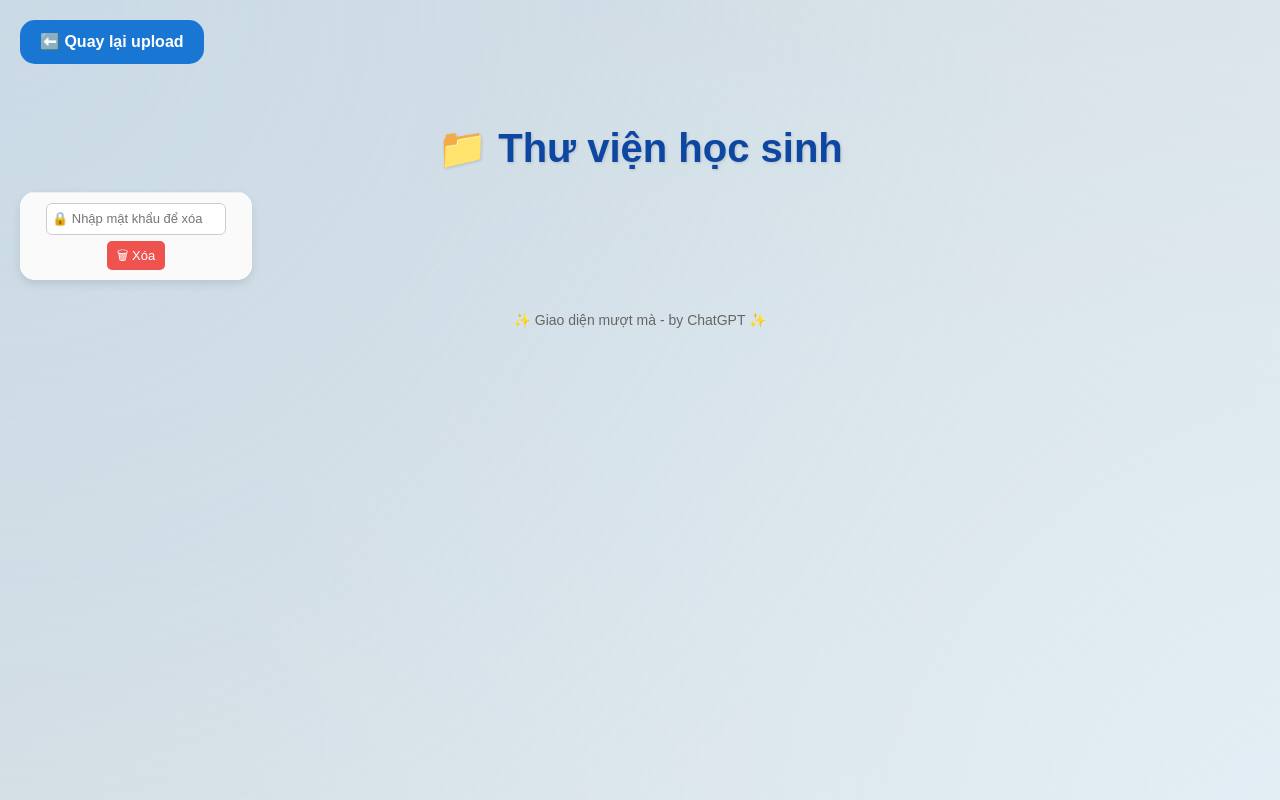
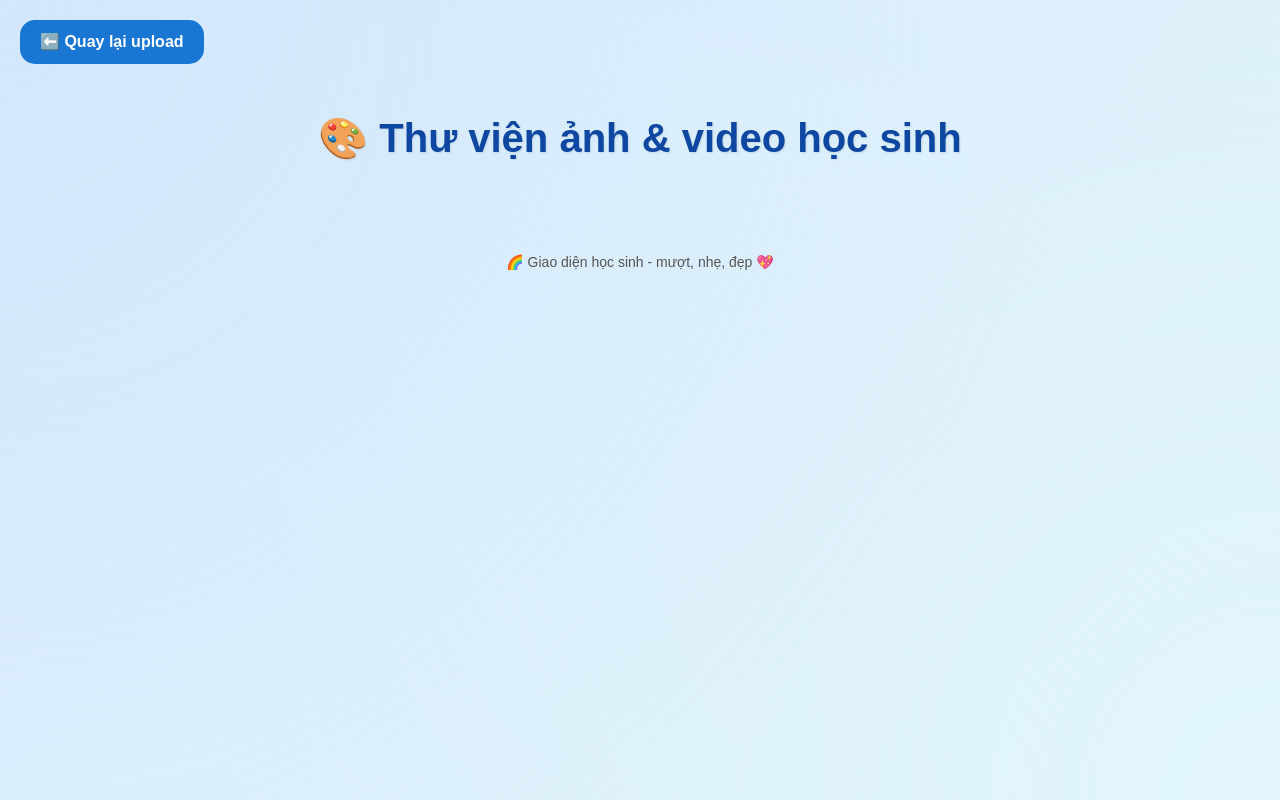
Before and after one commit to billhaha1947/flask-update, a Flask app: template templates/gallery.html in a window 1280 px wide. Run offline with Flask 3, Linux system fonts and the light colour scheme; the template is opened without the code that fills it: most values are stand-ins (such as "Sample title", 1, 10 or a date in 2020).

Commit message:
Update gallery.html

```diff
--- a/templates/gallery.html
+++ b/templates/gallery.html
@@ -2,20 +2,18 @@
 <html lang="vi">
 <head>
   <meta charset="UTF-8">
-  <title>📸 Thư viện ảnh & video học sinh</title>
+  <title>📸 Thư viện học sinh</title>
   <link href="https://cdn.jsdelivr.net/npm/bootstrap@5.3.0/dist/css/bootstrap.min.css" rel="stylesheet">
   <style>
     body {
       font-family: "Poppins", sans-serif;
-      background: linear-gradient(135deg, #cfd9df 0%, #e2ebf0 100%);
+      background: linear-gradient(135deg, #dbeafe 0%, #e0f7fa 100%);
       min-height: 100vh;
       margin: 0;
-      padding-bottom: 40px;
       overflow-x: hidden;
       position: relative;
     }
 
-    /* Nền gradient nhẹ, mây tĩnh để không lag */
     .background {
       position: fixed;
       top: 0;
@@ -31,8 +29,8 @@
       text-align: center;
       color: #0d47a1;
       font-weight: 700;
-      text-shadow: 1px 1px 3px rgba(0,0,0,0.15);
-      margin: 40px 0 20px;
+      margin: 30px 0 20px;
+      text-shadow: 1px 1px 2px rgba(0,0,0,0.1);
     }
 
     a.back-btn {
@@ -55,7 +53,7 @@
       display: grid;
       grid-template-columns: repeat(auto-fill, minmax(200px, 1fr));
       gap: 20px;
-      padding: 0 20px;
+      padding: 0 20px 40px;
       animation: fadeIn 0.5s ease;
     }
 
@@ -71,73 +69,97 @@
       background: #fff;
       box-shadow: 0 4px 10px rgba(0,0,0,0.1);
       transition: transform 0.25s ease, box-shadow 0.25s ease;
+      position: relative;
     }
 
     .card:hover {
-      transform: translateY(-4px);
-      box-shadow: 0 6px 16px rgba(0,0,0,0.15);
+      transform: translateY(-3px);
+      box-shadow: 0 6px 14px rgba(0,0,0,0.12);
     }
 
     .card img, .card video {
       width: 100%;
       height: 200px;
       object-fit: cover;
+      display: block;
     }
 
-    .delete-section {
-      padding: 10px;
-      text-align: center;
-      background: #fafafa;
-      border-top: 1px solid #eee;
+    .delete-btn {
+      position: absolute;
+      top: 8px;
+      right: 8px;
+      background-color: rgba(244,67,54,0.9);
+      color: white;
+      border: none;
+      border-radius: 50%;
+      width: 36px;
+      height: 36px;
       display: flex;
-      flex-direction: column;
       align-items: center;
-      gap: 6px;
+      justify-content: center;
+      font-size: 16px;
+      cursor: pointer;
+      transition: 0.3s;
+      box-shadow: 0 2px 5px rgba(0,0,0,0.2);
     }
 
-    .delete-section input {
-      width: 85%;
-      padding: 5px;
-      border-radius: 6px;
-      border: 1px solid #ccc;
-      font-size: 13px;
-      transition: 0.2s;
+    .delete-btn:hover {
+      background-color: #c62828;
     }
 
-    .delete-section input:focus {
-      outline: none;
-      border-color: #64b5f6;
-      box-shadow: 0 0 4px rgba(100,181,246,0.4);
+    .password-box {
+      display: none;
+      position: absolute;
+      bottom: 15px;
+      left: 50%;
+      transform: translateX(-50%);
+      background: rgba(255,255,255,0.95);
+      padding: 10px 15px;
+      border-radius: 12px;
+      box-shadow: 0 4px 10px rgba(0,0,0,0.15);
+      animation: popIn 0.3s ease;
     }
 
-    .delete-section button {
-      background-color: #ef5350;
+    @keyframes popIn {
+      from { opacity: 0; transform: translate(-50%, 20px); }
+      to { opacity: 1; transform: translate(-50%, 0); }
+    }
+
+    .password-box input {
+      border: 1px solid #ccc;
+      border-radius: 6px;
+      padding: 5px;
+      font-size: 13px;
+    }
+
+    .password-box button {
+      background: #1976d2;
       color: white;
       border: none;
-      border-radius: 5px;
+      border-radius: 6px;
       padding: 5px 10px;
       font-size: 13px;
       cursor: pointer;
+      margin-left: 5px;
       transition: 0.3s;
     }
 
-    .delete-section button:hover {
-      background-color: #d32f2f;
+    .password-box button:hover {
+      background: #0d47a1;
     }
 
     footer {
       text-align: center;
       margin-top: 30px;
-      color: #666;
+      color: #555;
       font-size: 14px;
     }
   </style>
 </head>
 <body>
   <div class="background"></div>
-
   <a href="/" class="back-btn">⬅️ Quay lại upload</a>
-  <h1>📁 Thư viện học sinh</h1>
+  <h1>🎨 Thư viện ảnh & video học sinh</h1>
 
   <div class="gallery">
     {% for item in media %}
@@ -147,41 +169,49 @@
         {% elif item.resource_type == 'video' %}
           <video src="{{ item.secure_url }}" controls></video>
         {% endif %}
-      <div class="delete-section">
-        <input type="password" placeholder="🔒 Nhập mật khẩu để xóa" class="password-input">
-        <button onclick="deleteFile('{{ item.public_id }}', this)">🗑 Xóa</button>
+
+        <button class="delete-btn" onclick="showPasswordBox(this)">🗑</button>
+
+        <div class="password-box">
+          <input type="password" placeholder="Mật khẩu..." class="password-input">
+          <button onclick="deleteFile('{{ item.public_id }}', this)">OK</button>
         </div>
       </div>
     {% endfor %}
   </div>
 
-  <footer>✨ Giao diện mượt mà - by ChatGPT ✨</footer>
+  <footer>🌈 Giao diện học sinh - mượt, nhẹ, đẹp 💖</footer>
 
   <script>
+    function showPasswordBox(btn) {
+      const box = btn.nextElementSibling;
+      box.style.display = box.style.display === "block" ? "none" : "block";
+      const input = box.querySelector("input");
+      input.focus();
+    }
+
     async function deleteFile(public_id, btn) {
+      const box = btn.closest('.password-box');
       const card = btn.closest('.card');
-    const password = card.querySelector('.password-input').value;
-    if (!password) return alert("Nhập mật khẩu để xoá!");
+      const password = box.querySelector('.password-input').value;
+      if (!password) return alert("Hãy nhập mật khẩu!");
+
+      btn.textContent = "⏳";
+      btn.disabled = true;
 
       const formData = new FormData();
       formData.append("password", password);
 
-    btn.textContent = "⏳ Đang xoá...";
-    btn.disabled = true;
+      const res = await fetch(`/delete/${public_id}`, { method: "POST", body: formData });
+      const data = await res.json();
 
-    const res = await fetch(`/delete/${public_id}`, {
-      method: "POST",
-      body: formData
-    });
-
-    const data = await res.json();
       if (data.success) {
         card.style.transition = "opacity 0.4s ease";
         card.style.opacity = 0;
         setTimeout(() => card.remove(), 400);
       } else {
-      alert(data.error || "❌ Lỗi xoá file!");
-      btn.textContent = "🗑 Xóa";
+        alert(data.error || "❌ Sai mật khẩu hoặc lỗi xoá!");
+        btn.textContent = "OK";
         btn.disabled = false;
       }
     }
```
Lines whose indentation alone changed are shown as unchanged.
